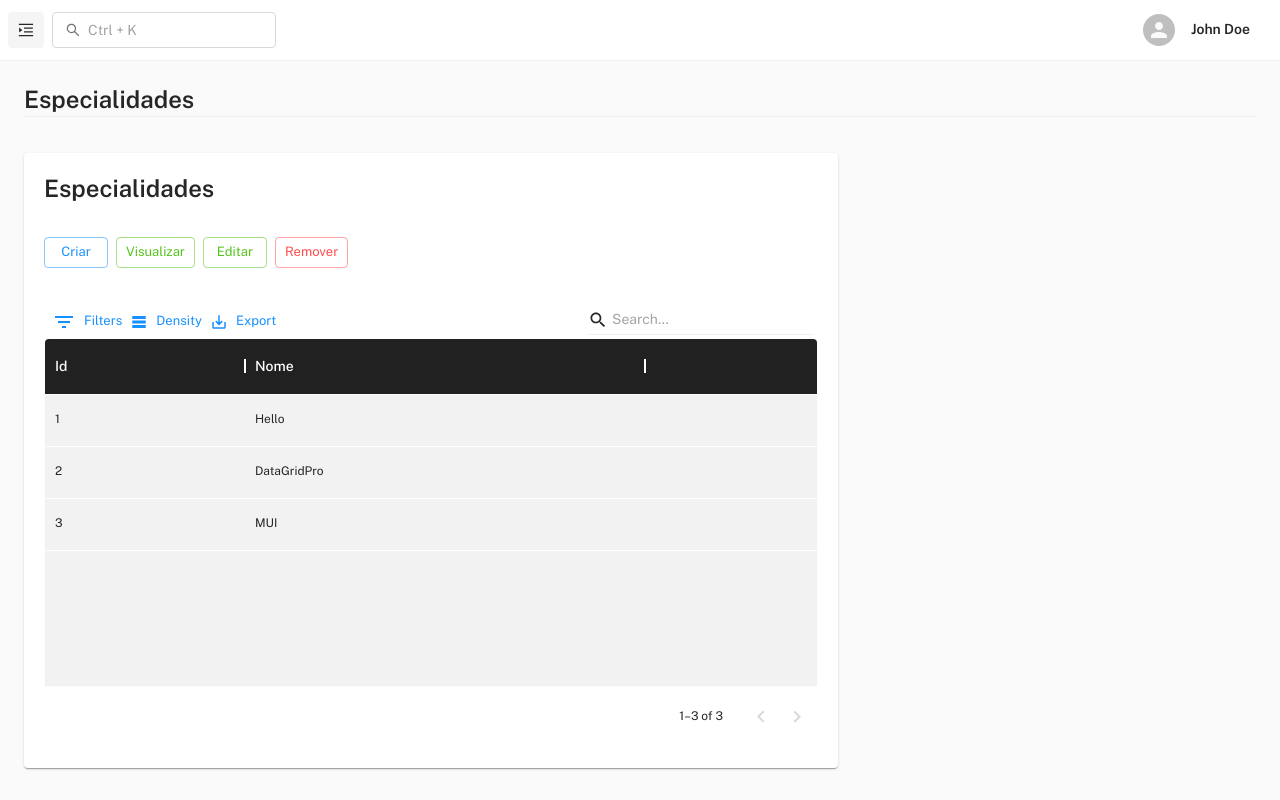
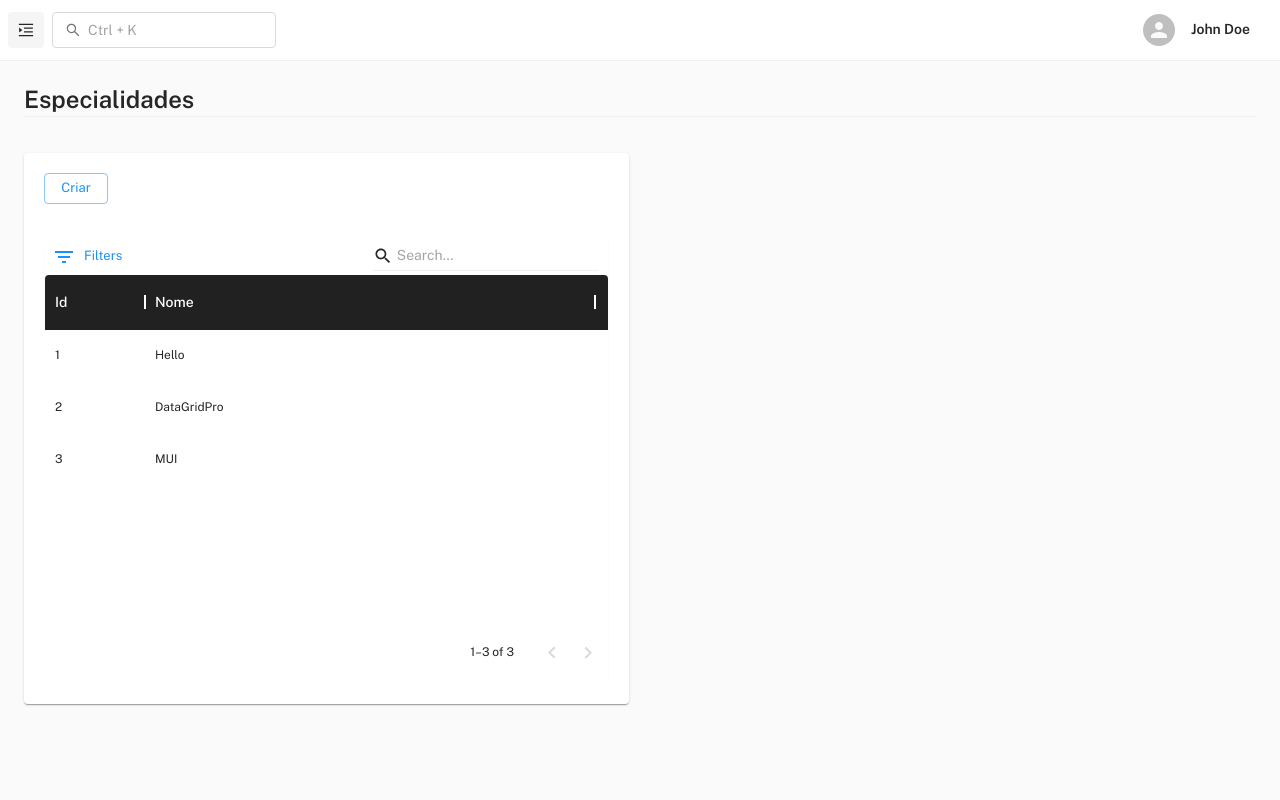
Before and after one commit to JonathanCotta/tcc-plano-de-saude, a React (Create React App) app: page /especialidades in a window 1280 px wide. Built offline with nearby package versions, Linux system fonts and the light colour scheme.

Commit message:
navigation usability changes in base crud

```diff
--- a/src/pages/especialidades/form.js
+++ b/src/pages/especialidades/form.js
@@ -4,23 +4,13 @@ import { useNavigate, useParams } from 'react-router-dom';
 import { Typography, Paper, Box, Divider, TextField, Grid, Button } from '@mui/material';
 
 const formConfigByAction = {
-    view: {
-        title: 'Visualizar',
-        fieldsDisable: true,
-        saveEnabled: false
-    },
     edit: {
         title: 'Editar',
         fieldsDisable: false,
         saveEnabled: true
     },
     add: {
-        title: 'Criar',
-        fieldsDisable: false,
-        saveEnabled: true
-    },
-    remove: {
-        title: 'Remover',
+        title: 'Nova',
         fieldsDisable: false,
         saveEnabled: true
     }
@@ -46,12 +36,12 @@ const EspecialidadeForm = (props) => {
 
     return (
         <Grid container rowSpacing={4.5} columnSpacing={2.75}>
-            <Grid item xs={6}>
+            <Grid item xs={12}>
                 <Typography variant="h3">Especialidade</Typography>
                 <Divider />
             </Grid>
-            <Grid item xs={6} />
-            <Grid item xs={4} sx={{ mb: -2.25 }}>
+
+            <Grid item xs={5} sx={{ mb: -2.25 }}>
                 <Paper elevation={1} style={{ padding: 20, paddingBottom: 20 }}>
                     <Typography variant="h5">{formConfig.title}</Typography>
                     <Box component="form" autoComplete="off" style={{ marginTop: 40 }}>
@@ -59,21 +49,27 @@ const EspecialidadeForm = (props) => {
                             <Grid item xs={12}>
                                 <TextField id="name" label="Nome" variant="standard" disabled={formConfig.fieldsDisable} />
                             </Grid>
-                            <Grid item xs={6} />
-                            <Grid xs={6} container item style={{ marginTop: 70 }}>
-                                <Grid item xs={6}>
-                                    {formConfig.saveEnabled && <Button variant="contained">Salvar</Button>}
+
+                            <Grid
+                                xs={12}
+                                container
+                                item
+                                style={{ marginTop: 70 }}
+                                alignItems="flex-end"
+                                justifyContent="flex-end"
+                                direction="row"
+                                columnSpacing={1}
+                            >
+                                <Grid item>{formConfig.saveEnabled && <Button variant="contained">Salvar</Button>}</Grid>
+                                <Grid item>
+                                    <Button variant="contained" color="error">
+                                        Remover
+                                    </Button>
                                 </Grid>
-                                <Grid item xs={6}>
-                                    {formConfig.saveEnabled ? (
-                                        <Button variant="outlined" color="secondary" onClick={handleGoBackClick}>
-                                            Cancelar
-                                        </Button>
-                                    ) : (
-                                        <Button variant="contained" onClick={handleGoBackClick}>
-                                            voltar
-                                        </Button>
-                                    )}
+                                <Grid item>
+                                    <Button variant="outlined" color="secondary" onClick={handleGoBackClick}>
+                                        Cancelar
+                                    </Button>
                                 </Grid>
                             </Grid>
                         </Grid>
--- a/src/pages/especialidades/list.js
+++ b/src/pages/especialidades/list.js
@@ -1,7 +1,7 @@
-import React, { useState } from 'react';
-import { Link } from 'react-router-dom';
+import React from 'react';
+import { Link, useNavigate } from 'react-router-dom';
 import { Typography, Paper, Divider, Grid, styled, Button } from '@mui/material';
-import { DataGrid, GridToolbar } from '@mui/x-data-grid';
+import { DataGrid, GridToolbarContainer, GridToolbarFilterButton, GridToolbarQuickFilter } from '@mui/x-data-grid';
 
 const rows = [
     { id: 1, name: 'Hello' },
@@ -10,8 +10,8 @@ const rows = [
 ];
 
 const columns = [
-    { field: 'id', headerName: 'Id', width: 200, sortable: false },
-    { field: 'name', headerName: 'Nome', width: 400 }
+    { field: 'id', headerName: 'Id', sortable: false, minWidth: 100 },
+    { field: 'name', headerName: 'Nome', minWidth: 450 }
 ];
 
 // eslint-disable-next-line no-unused-vars
@@ -21,17 +21,36 @@ const EspecialidadeListStyle = styled('div')((_EspecialidadeList) => ({
         color: '#fff',
         fontSize: 14
     },
-    '.MuiDataGrid-virtualScroller': {
-        backgroundColor: '#f2f2f2'
+    '.MuiDataGrid-cell:focus': {
+        outline: 'none'
+    },
+    '.MuiDataGrid-cell:selected': {
+        outline: 'none'
     }
 }));
 
+function CustomToolbar() {
+    return (
+        <GridToolbarContainer>
+            <Grid container>
+                <Grid item xs={3}>
+                    <GridToolbarFilterButton />
+                </Grid>
+                <Grid item xs={4} />
+                <Grid item xs={5}>
+                    <GridToolbarQuickFilter />
+                </Grid>
+            </Grid>
+        </GridToolbarContainer>
+    );
+}
+
 // eslint-disable-next-line no-unused-vars
 const EspecialidadeList = (_props) => {
-    const [selectedRow, setSelectedRow] = useState();
+    const navigate = useNavigate();
 
     const handleRowClick = (tableEvent) => {
-        setSelectedRow(tableEvent.id);
+        return navigate(`/especialidade/editar/${tableEvent.id}`);
     };
 
     return (
@@ -41,62 +60,24 @@ const EspecialidadeList = (_props) => {
                     <Typography variant="h3">Especialidades</Typography>
                     <Divider />
                 </Grid>
-
-                <Grid item xs={8} sx={{ mb: -2.25 }}>
+                <Grid item xs={6} sx={{ mb: -2.25 }}>
                     <Paper elevation={1} style={{ padding: 20, paddingBottom: 20 }}>
                         <Grid container rowSpacing={4}>
                             <Grid item xs={12}>
-                                <Typography variant="h3">Especialidades</Typography>
+                                <Button variant="outlined" size="small" component={Link} to="/especialidade/criar">
+                                    Criar
+                                </Button>
                             </Grid>
 
-                            <Grid container item xs={12} columnSpacing={1}>
-                                <Grid item>
-                                    <Button variant="outlined" size="small" component={Link} to="/especialidade/criar">
-                                        Criar
-                                    </Button>
-                                </Grid>
-                                <Grid item>
-                                    <Button
-                                        variant="outlined"
-                                        color="success"
-                                        size="small"
-                                        component={Link}
-                                        to={`/especialidade/visualizar/${selectedRow}`}
-                                    >
-                                        Visualizar
-                                    </Button>
-                                </Grid>
-                                <Grid item>
-                                    <Button
-                                        variant="outlined"
-                                        size="small"
-                                        color="success"
-                                        component={Link}
-                                        to={`/especialidade/editar/${selectedRow}`}
-                                    >
-                                        Editar
-                                    </Button>
-                                </Grid>
-                                <Grid item>
-                                    <Button
-                                        variant="outlined"
-                                        size="small"
-                                        color="error"
-                                        component={Link}
-                                        to={`/especialidade/remover/${selectedRow}`}
-                                    >
-                                        Remover
-                                    </Button>
-                                </Grid>
-                            </Grid>
-                            <Grid item xs={12} style={{ height: 480, width: '100%' }}>
+                            <Grid item xs={12} style={{ height: 480 }}>
                                 <DataGrid
                                     rows={rows}
                                     columns={columns}
                                     pageSize={10}
-                                    onRowClick={handleRowClick}
-                                    components={{ Toolbar: GridToolbar }}
+                                    onRowDoubleClick={handleRowClick}
+                                    components={{ Toolbar: CustomToolbar }}
                                     disableColumnSelector
+                                    style={{ with: '100%' }}
                                     componentsProps={{
                                         toolbar: {
                                             showQuickFilter: true,
```
